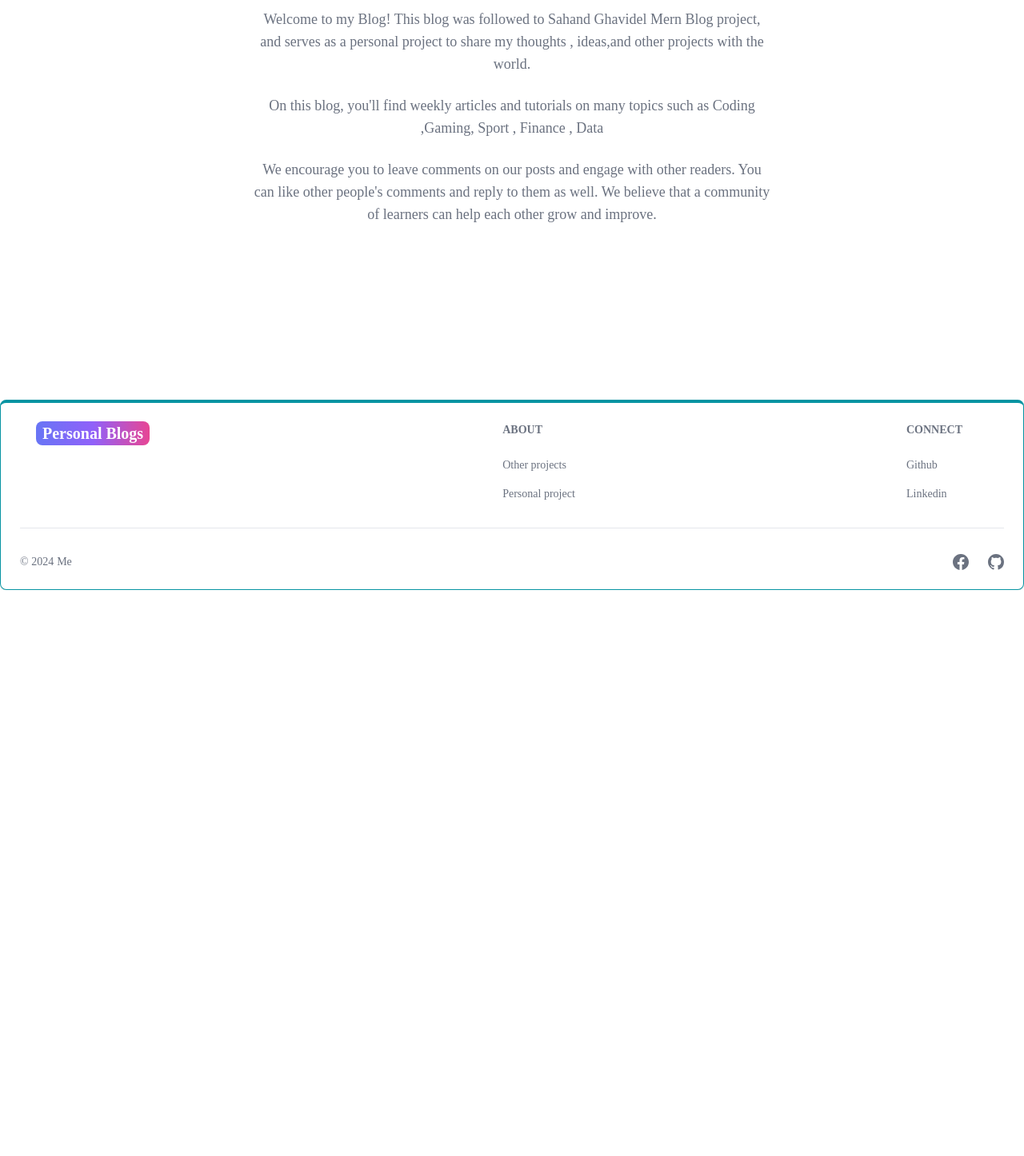
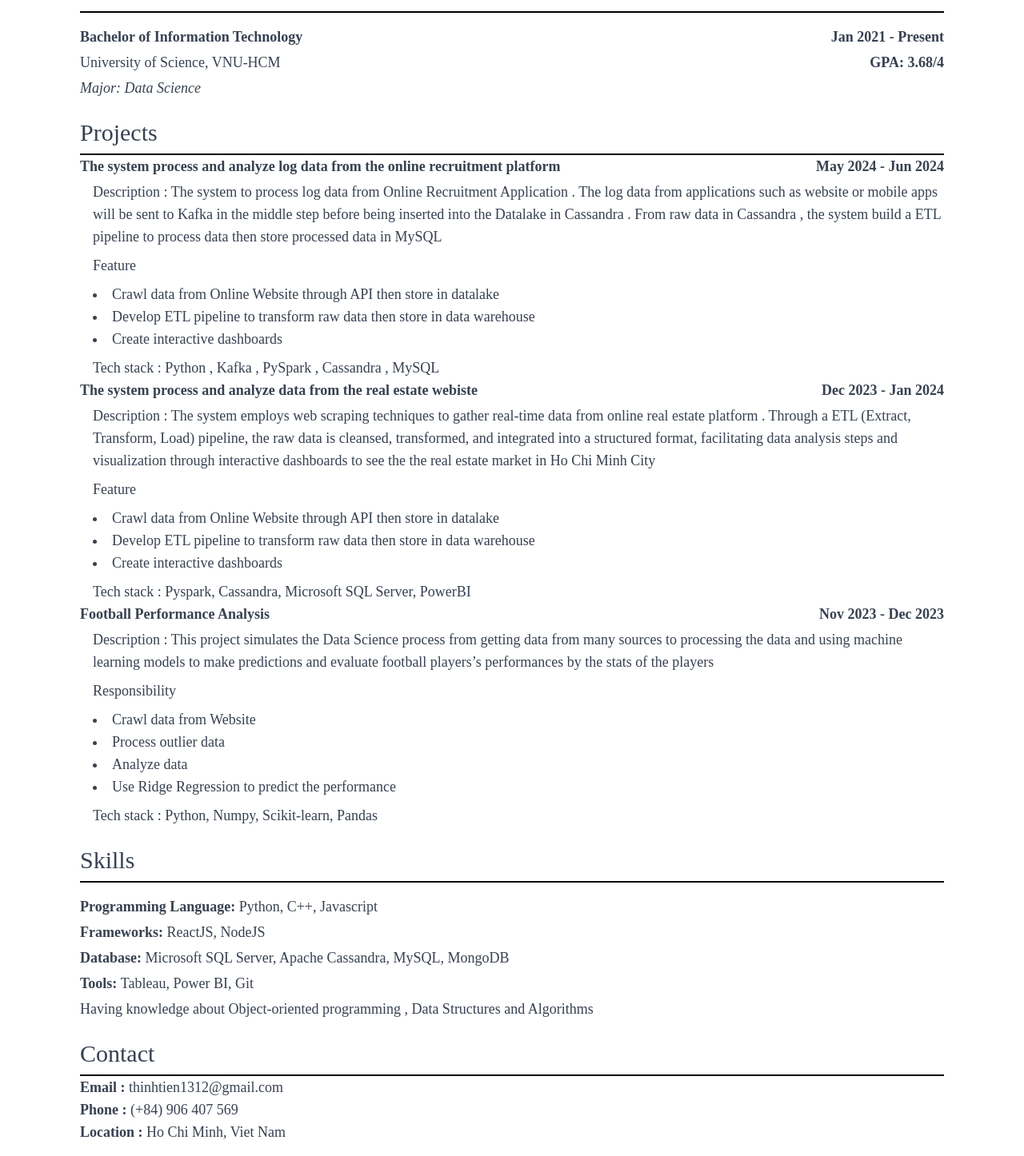
Before and after one commit to ttneit/Mern-Blogging, a React (Vite) app in the folder client/: page /about in a window 1280 px wide. Shown: the part 364-1810 px from the top of the page at 80% size. Before the commit the page ends 1102 px from the top, so only its background shows below. Built offline with nearby package versions, Linux system fonts and the light colour scheme; no server answers.

Commit message:
update change in about

```diff
--- a/client/src/App.jsx
+++ b/client/src/App.jsx
@@ -28,7 +28,7 @@ function App() {
       <Routes >
         <Route path='/' element={
           <AnimatedPage><Home /></AnimatedPage>} />
-        <Route path='/about' element={<AnimatedPage><About /></AnimatedPage>} />
+        <Route path='/about' element={<About />} />
         <Route path='#' element={<AnimatedPage><Project /></AnimatedPage>} />
         <Route path='/post/:postSlug' element={<AnimatedPage><PostPage /></AnimatedPage>} />
         <Route element={<PrivateRoute />} >
--- a/client/src/components/Footer.jsx
+++ b/client/src/components/Footer.jsx
@@ -15,7 +15,7 @@ export default function FooterComponent() {
             <div className='ml-6 pl-4'>
               <Footer.Title title='About'/>
               <Footer.LinkGroup col>
-                <Footer.Link href='#'>Other projects</Footer.Link>
+                <Footer.Link href='#'>About me</Footer.Link>
                 <Footer.Link href='#'>Personal project</Footer.Link>
               </Footer.LinkGroup>
             </div>
--- a/client/src/pages/About.jsx
+++ b/client/src/pages/About.jsx
@@ -1,35 +1,195 @@
 import React from 'react'
-import { motion } from 'framer-motion'
+import { animate, motion } from 'framer-motion'
+import {Link} from 'react-router-dom'
 export default function About() {
+  const left_variants = {
+    initial :{opacity : 0, x : -200} ,
+    animate : {opacity : 1 , x : 0} ,
+    exit : {opacity : 0, x:200}
+  }
+  const right_variants = {
+    initial :{opacity : 0, x : 200} ,
+    animate : {opacity : 1 , x : 0} ,
+    exit : {opacity : 0, x:-200}
+  }
+  const opacity_trans = {
+    initial: { opacity: 0 },
+    animate: { opacity: 1 },
+    exit: { opacity: 0 }
+  };
   return (
-    <div className='min-h-screen flex items-center justify-center' >
-      <motion.div className='max-w-2xl mx-auto p-3 text-center' initial={{ x: -300 }}
-        animate={{ x: 0 }}
-        transition={{ ease: 'easeOut', duration: 2 }}>
+    // <div className='min-h-screen flex items-center justify-center' >
+    //   <motion.div className='max-w-2xl mx-auto p-3 text-center' initial={{ x: -300 }}
+    //     animate={{ x: 0 }}
+    //     transition={{ ease: 'easeOut', duration: 2 }}>
+    //     <div>
+    //     <h1 className='text-3xl font font-semibold text-center my-7'>
+    //           About My Blog
+    //       </h1>
+    //     </div>
+    //     <div className='text-md text-gray-500 flex flex-col gap-6'>
+    //       <p>
+    //           Welcome to my Blog! This blog was followed to Sahand Ghavidel Mern Blog project,
+    //           and serves as a personal project to share my thoughts , ideas,and other projects with the
+    //           world.
+    //       </p>
+    //       <p>
+    //           On this blog, you'll find weekly articles and tutorials on many topics
+    //           such as Coding ,Gaming, Sport , Finance , Data
+    //       </p>
+    //       <p>
+    //           We encourage you to leave comments on our posts and engage with
+    //           other readers. You can like other people's comments and reply to
+    //           them as well. We believe that a community of learners can help
+    //           each other grow and improve.
+    //       </p>
+    //     </div>
+
+    //   </motion.div>
+    // </div>
+
+    <div className='max-w-6xl mx-auto p-3'>
+      <motion.div className='m-6' variants={opacity_trans} initial='initial' animate='animate' exit='exit' transition={{ ease: "easeOut", duration: 2 }}>
+        <h2 className='border-b-2 border-black pb-2 text-3xl'>Overview</h2>
+        <div className='text-justify'>
+          <p className='mt-6'> Currently, I am a third-year student majoring in Data Science at Ho Chi Minh University of Science,
+             with a passion for advancing my career in the field of Data. Throughout my academic journey,
+             I have enrolled in courses related to Data as well as expanding my knowledge of current technologies being utilized.
+             I am particularly interested in designing pipelines for transforming raw data and conducting data analysis steps, as well as visualizing them.
+             In addition to my technical skills, I possess a proactive attitude towards learning new technologies and a strong sense of responsibility towards my work.</p>
+        </div>
+      </motion.div>
+      <motion.div className="m-6"  variants={right_variants} initial='initial' animate='animate' exit='exit' transition={{ ease: "easeOut", duration: 1 }}>
+        <h2 className="border-b-2 border-black pb-2 text-3xl">Education</h2>
+        <div className="mt-4">
+          <div className="flex justify-between font-semibold">
+            <span>Bachelor of Information Technology</span>
+            <span>Jan 2021 - Present</span>
+          </div>
+          <div className="flex justify-between mt-1">
+            <span>University of Science, VNU-HCM</span>
+            <span className="font-semibold">GPA: 3.68/4</span>
+          </div>
+          <div className="mt-1 italic">
+            <span>Major: Data Science</span>
+          </div>
+        </div>
+      </motion.div>
+      <motion.div className='m-6'  variants={left_variants} initial='initial' animate='animate' exit='exit' transition={{ ease: "easeOut", duration: 1 }}>
+        <h2 className="border-b-2 border-black pb-2 text-3xl">Projects</h2>
         <div>
-        <h1 className='text-3xl font font-semibold text-center my-7'>
-              About My Blog
-          </h1>
+          <div className="flex justify-between font-semibold">
+            <a href="#">The system process and analyze log data from the online recruitment platform</a>
+            <span>May 2024 - Jun 2024</span>
+          </div>
+          <div className="mt-1 pl-4">
+
+            <p>Description : The system to process log data from Online Recruitment Application .
+               The log data from applications such as website or mobile apps will be sent to Kafka in the middle step before being inserted into the Datalake in Cassandra .
+                From raw data in Cassandra , the system build a ETL pipeline to process data then store processed data in MySQL
+            </p>
+            <ul className='list-disc list-inside mt-2'>
+              <h3 className='mb-2'>Feature</h3>
+              <li><a>Crawl data from Online Website through API then store in datalake</a></li>
+              <li><a>Develop ETL pipeline to transform raw data then store in data warehouse</a></li>
+              <li><a>Create interactive dashboards</a></li>
+            </ul>
+
+            <p className='mt-2'>Tech stack : Python , Kafka , PySpark , Cassandra , MySQL
+            </p>
+          </div>
         </div>
-        <div className='text-md text-gray-500 flex flex-col gap-6'>
-          <p>
-              Welcome to my Blog! This blog was followed to Sahand Ghavidel Mern Blog project,
-              and serves as a personal project to share my thoughts , ideas,and other projects with the
-              world.
-          </p>
-          <p>
-              On this blog, you'll find weekly articles and tutorials on many topics
-              such as Coding ,Gaming, Sport , Finance , Data
-          </p>
-          <p>
-              We encourage you to leave comments on our posts and engage with
-              other readers. You can like other people's comments and reply to
-              them as well. We believe that a community of learners can help
-              each other grow and improve.
-          </p>
+        <div>
+          <div className="flex justify-between font-semibold">
+            <a href='#'>The system process and analyze data from the real estate webiste</a>
+            <span>Dec 2023 - Jan 2024</span>
+          </div>
+          <div className="mt-1 pl-4">
+
+            <p>Description : The system employs web scraping techniques to gather real-time data from online real estate platform .
+              Through a ETL (Extract, Transform, Load) pipeline, the raw data is cleansed, transformed, and integrated into a structured format,
+              facilitating data analysis steps and visualization through interactive dashboards to see the the real estate market in Ho Chi Minh City
+            </p>
+            <ul className='list-disc list-inside mt-2'>
+              <h3 className='mb-2'>Feature</h3>
+              <li><a>Crawl data from Online Website through API then store in datalake</a></li>
+              <li><a>Develop ETL pipeline to transform raw data then store in data warehouse</a></li>
+              <li><a>Create interactive dashboards</a></li>
+            </ul>
+
+            <p className='mt-2'>Tech stack : Pyspark, Cassandra, Microsoft SQL Server, PowerBI
+            </p>
+          </div>
+        </div>
+        <div>
+          <div className="flex justify-between font-semibold">
+            <a href="#">Football Performance Analysis</a>
+            <span>Nov 2023 - Dec 2023</span>
+          </div>
+          <div className="mt-1 pl-4">
+
+            <p>Description :  This project simulates the Data Science process from getting data from many sources to processing the data and using machine learning
+            models to make predictions and evaluate football players’s performances by the stats of the players
+            </p>
+            <ul className='list-disc list-inside mt-2'>
+              <h3 className='mb-2'>Responsibility</h3>
+              <li><a>Crawl data from Website</a></li>
+              <li><a>Process outlier data</a></li>
+              <li><a>Analyze data</a></li>
+              <li><a>Use Ridge Regression to predict the performance</a></li>
+            </ul>
+
+            <p className='mt-2'>Tech stack : Python, Numpy, Scikit-learn, Pandas
+            </p>
+          </div>
         </div>
 
       </motion.div>
+      <div className="m-6">
+        <h2 className="border-b-2 border-black pb-2 text-3xl">Skills</h2>
+        <div className="mt-4">
+          <div className="mt-1">
+            <span className='font-semibold'>Programming Language: </span>
+            <span>Python, C++, Javascript</span>
+          </div>
+          <div className="mt-1">
+            <span className='font-semibold'>Frameworks: </span>
+            <span>ReactJS, NodeJS</span>
+          </div>
+          <div className="mt-1">
+            <span className='font-semibold'>Database: </span>
+            <span>Microsoft SQL Server, Apache Cassandra, MySQL, MongoDB</span>
+          </div>
+          <div className="mt-1">
+            <span className='font-semibold'>Tools: </span>
+            <span>Tableau, Power BI, Git</span>
+          </div>
+          <div className="mt-1">
+            <span>Having knowledge about Object-oriented programming , Data Structures and Algorithms</span>
+          </div>
+        </div>
+      </div>
+      <motion.div className='m-6' variants={left_variants} initial='initial' animate='animate' exit='exit' transition={{ ease: "easeOut", duration: 1 }}>
+        <h2 className='border-b-2 border-black pb-2 text-3xl'>Contact</h2>
+        <div className='text-justify'>
+          <span className='font-semibold'>Email : </span>
+          <span>thinhtien1312@gmail.com</span>
+        </div>
+        <div className='text-justify'>
+          <span className='font-semibold'>Phone : </span>
+          <span>(+84) 906 407 569</span>
+        </div>
+        <div className='text-justify'>
+          <span className='font-semibold'>Location : </span>
+          <span>Ho Chi Minh, Viet Nam</span>
+        </div>
+
+      </motion.div>
+      <motion.div className='max-w-6xl mx-auto p-3' animate={{ x: 10 }} transition={{ ease: "easeOut", duration: 1 }} >
+        <span>You want to see more projects : </span>
+        <Link to='/projects' className='text-lg  text-teal-500 font-semibold hover:underline text-center'> View all posts</Link>
+      </motion.div>
     </div>
+
   )
 }
```
